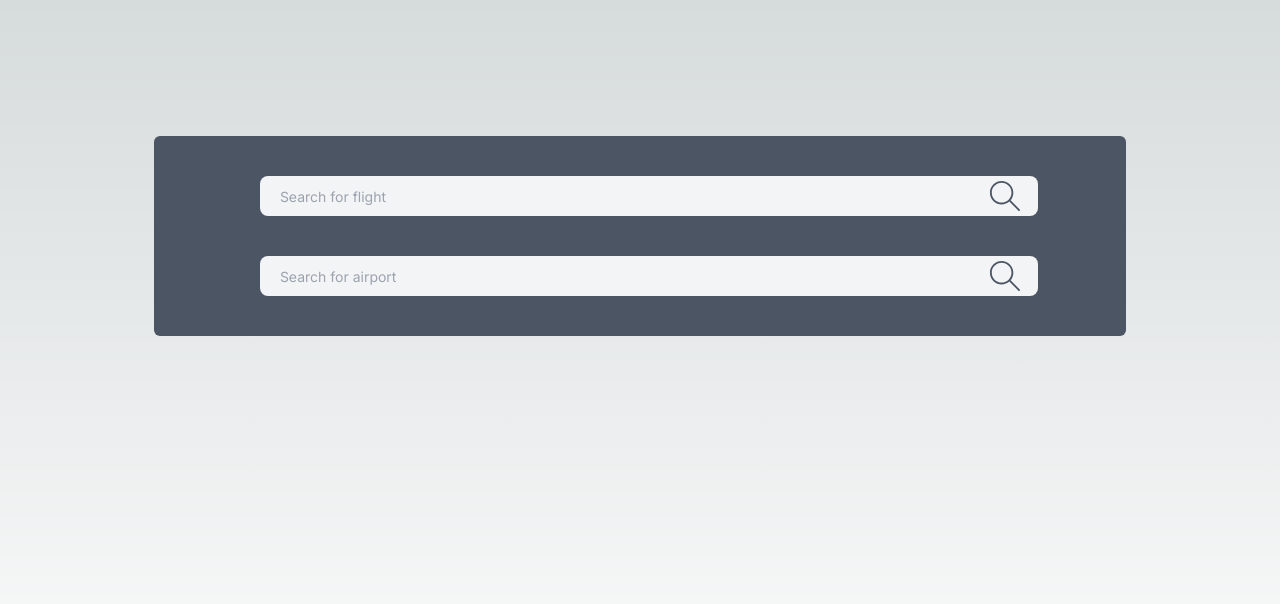
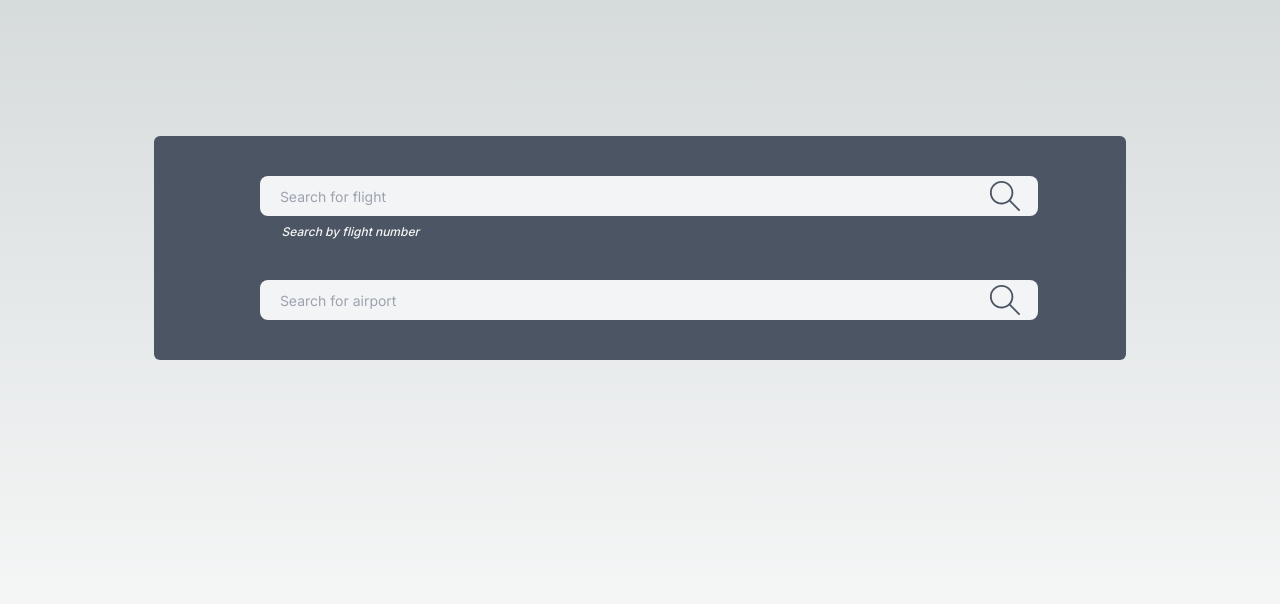
Before and after one commit to pinkjagnie/flight-work, a Next.js app: page / in a window 1280 px wide. Shown: the top 604 px of the page. Built offline with nearby package versions, Linux system fonts and the light colour scheme.

Commit message:
Setup reading inputs' values

```diff
--- a/src/app/components/SearchBar.js
+++ b/src/app/components/SearchBar.js
@@ -1,36 +1,69 @@
+"use client";
+
+import { useState } from "react";
+
 import { SlMagnifier } from "react-icons/sl";
 
 const SearchBar = () => {
+  const [flightNumber, setFlightNumber] = useState("");
+  const [airport, setAirport] = useState("");
+
+  const submitHandler = (event) => {
+    event.preventDefault();
+
+    if ((flightNumber && airport) || (!flightNumber && !airport)) {
+      alert("Please fill in only one field");
+    } else if (flightNumber) {
+      console.log("Searching flight:", flightNumber);
+      // TBD - search by flight number
+      setFlightNumber("");
+    } else if (airport) {
+      console.log("Searching airport:", airport);
+      // TBD - search by airport
+      setAirport("");
+    }
+  };
+
   return (
     <div>
       {/* Search bar */}
-      <div className="w-[90%] md:w-[80%] py-10 mt-10 mx-auto rounded-md bg-gray-600 flex flex-col items-center justify-center">
+      <form
+        className="w-[90%] md:w-[80%] py-10 mt-10 mx-auto rounded-md bg-gray-600 flex flex-col items-center justify-center"
+        onSubmit={submitHandler}
+      >
         {/* SINGLE FLIGHT */}
-        <div className="w-[100%] flex items-center justify-center pb-10">
+        <div className="w-[100%] flex items-center justify-center">
           <input
             type="search"
             name="searchFlight"
             placeholder="Search for flight"
             className="bg-gray-100 text-gray-700 w-[80%] h-10 px-5 pr-16 rounded-lg text-sm focus:outline-none"
+            value={flightNumber}
+            onChange={(e) => setFlightNumber(e.target.value)}
           />
           <button type="submit" className="-ml-12">
             <SlMagnifier size={30} className="text-gray-600" />
           </button>
         </div>
+        <p className="italic text-xs font-medium text-stone-100 self-start pl-[3rem] md:pl-[5rem] lg:pl-[6rem] xl:pl-[8rem] pt-2">
+          Search by flight number
+        </p>
 
         {/* AIRPORT SEARCH */}
-        <div className="w-[100%] flex items-center justify-center">
+        <div className="w-[100%] flex items-center justify-center pt-10">
           <input
             type="search"
             name="searchAirport"
             placeholder="Search for airport"
             className="bg-gray-100 text-gray-700 w-[80%] h-10 px-5 pr-16 rounded-lg text-sm focus:outline-none"
+            value={airport}
+            onChange={(e) => setAirport(e.target.value)}
           />
           <button type="submit" className="-ml-12">
             <SlMagnifier size={30} className="text-gray-600" />
           </button>
         </div>
-      </div>
+      </form>
     </div>
   );
 };
```
